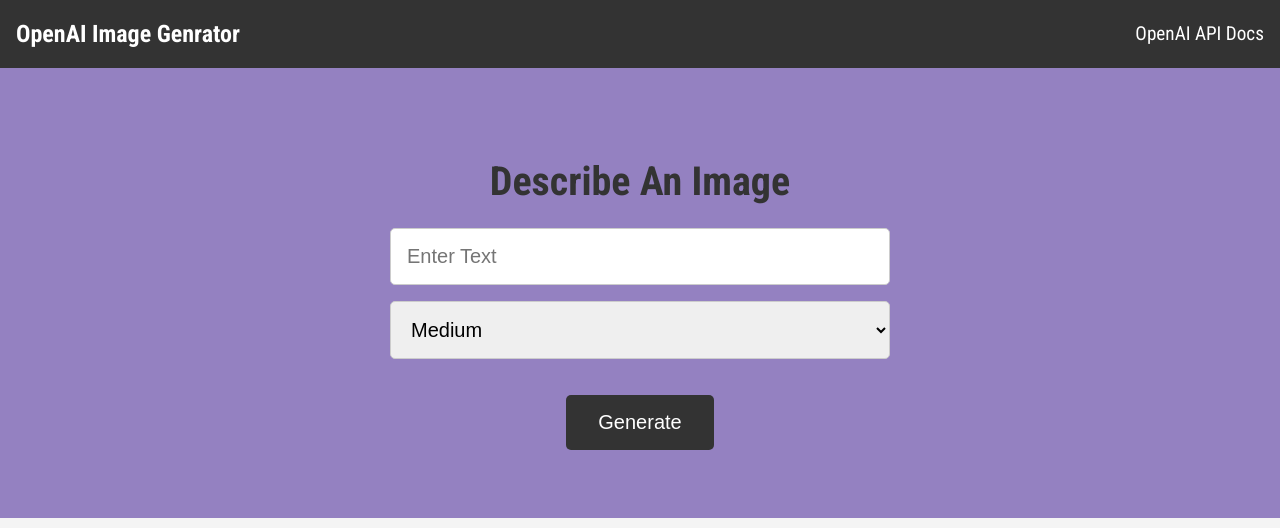
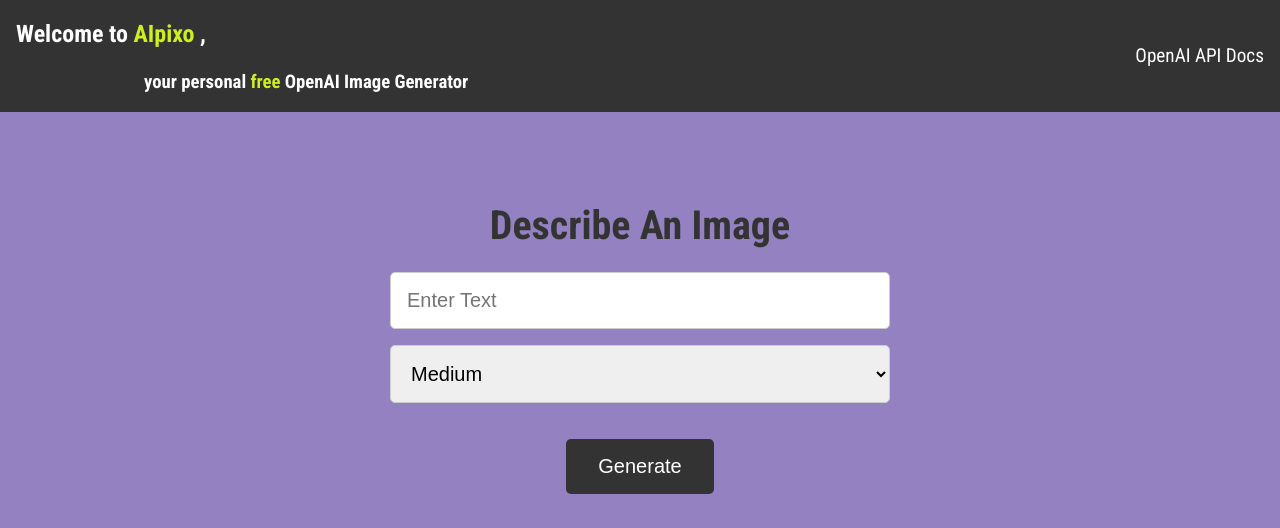
Before and after one commit to Crazyskillzz/AI-Image-Generator, a website: page public/index.html in a window 1280 px wide. Shown: the top 528 px of the page. Drawn offline with Linux system fonts and the light colour scheme.

Commit message:
added brand and span

```diff
--- a/public/css/style.css
+++ b/public/css/style.css
@@ -83,6 +83,15 @@
   margin-bottom: 1rem;
 }
 
+.brand-color {
+  color: #cdef20;
+}
+
+.sec-lineh3 {
+  margin-left: 8rem;
+  margin-top: 1rem;
+}
+
 @media (max-width: 767px) {
   .showcase form input,
   form select {
--- a/public/index.html
+++ b/public/index.html
@@ -12,13 +12,17 @@
     <link rel="stylesheet" href="css/spinner.css" />
 
     <script src="js/main.js" defer></script>
-    <title>OpenAI Image Genrator</title>
+    <title>AIpixo</title>
   </head>
   <body>
     <header>
       <div class="navbar">
         <div class="logo">
-          <h2>OpenAI Image Genrator</h2>
+          <h2>Welcome to <span class="brand-color">AIpixo</span> ,</h2>
+          <h3 class="sec-lineh3">
+            your personal <span class="brand-color">free</span> OpenAI Image
+            Generator
+          </h3>
         </div>
         <div class="nav-links">
           <ul>
```
